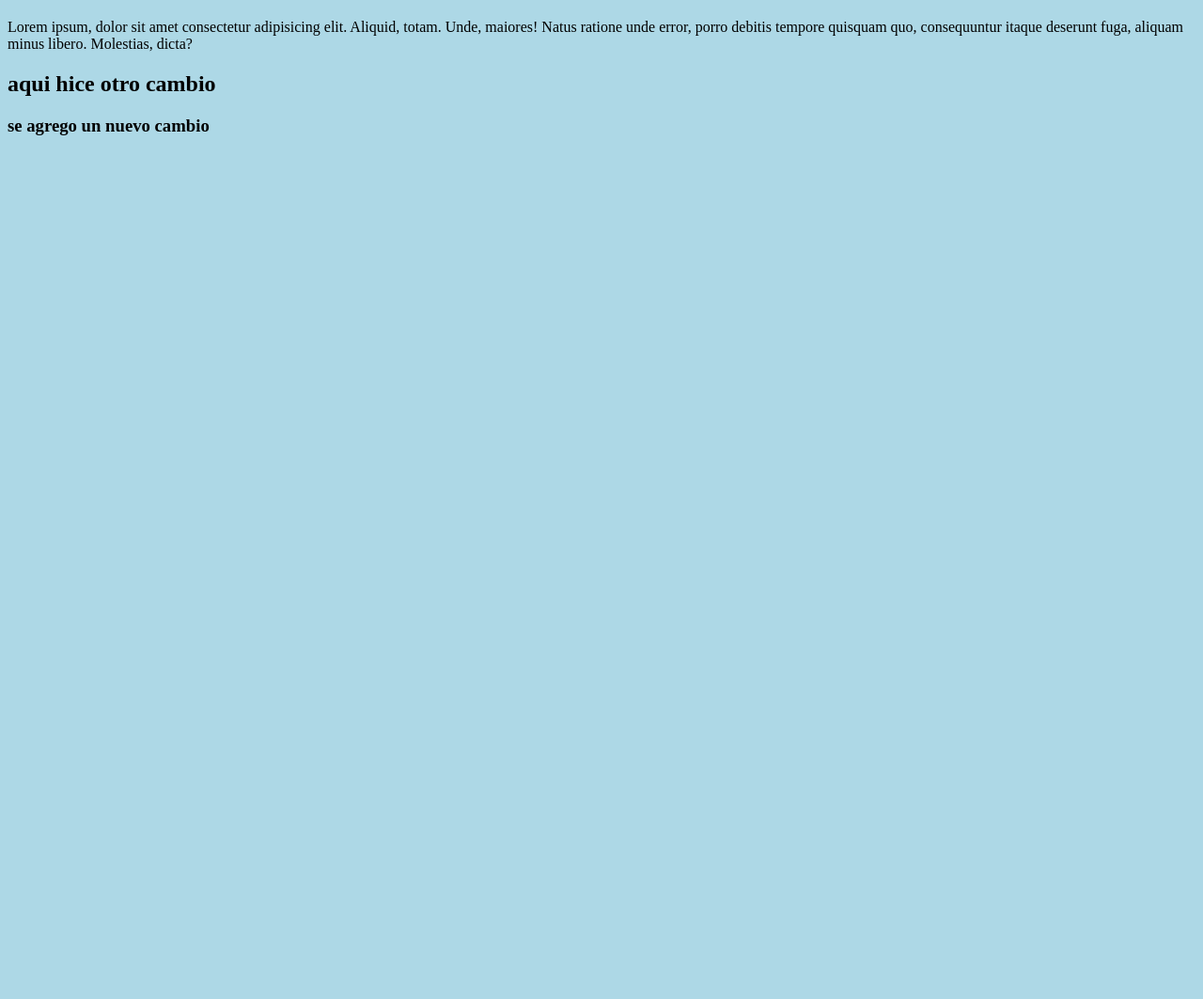
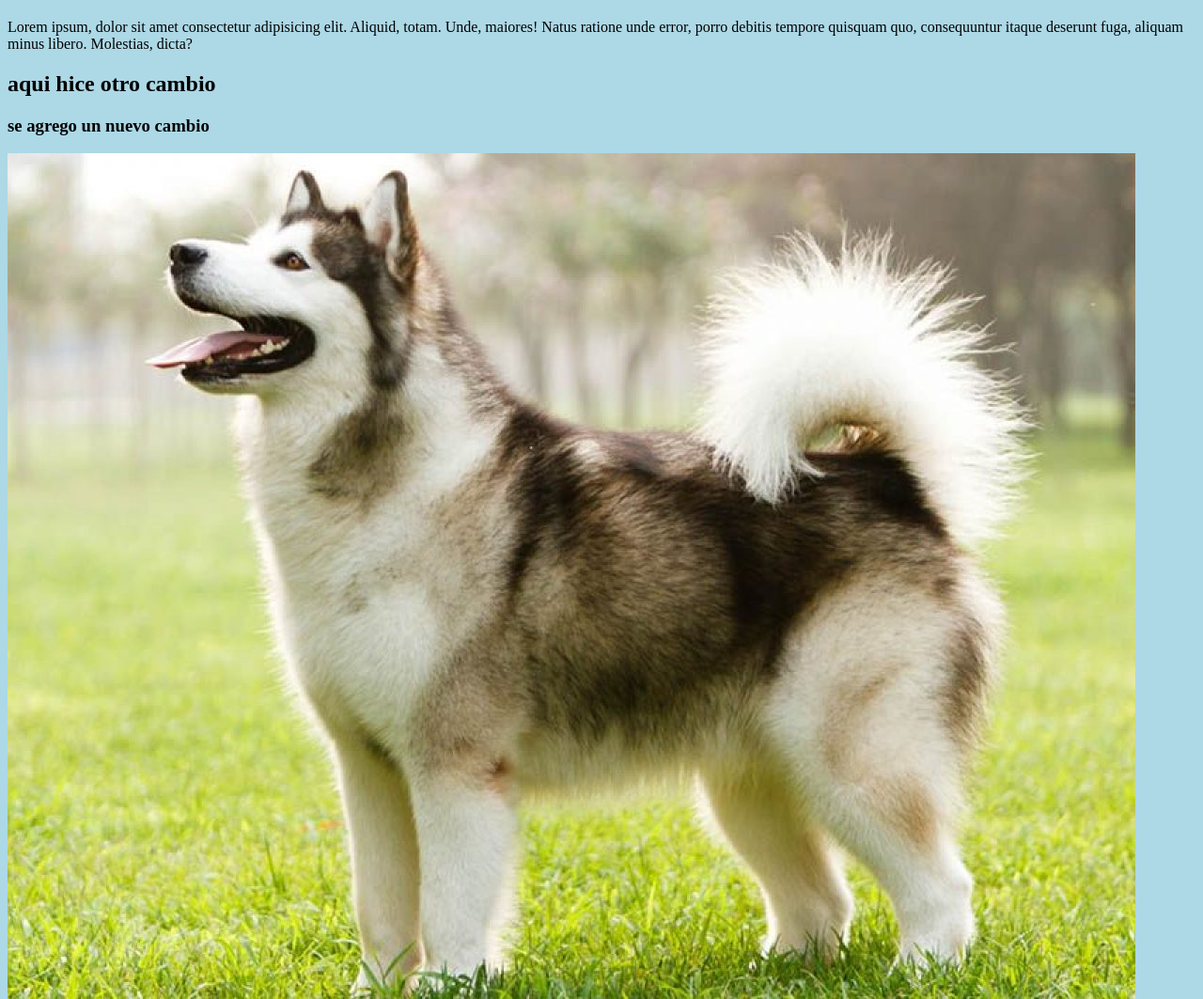
Before and after one commit to Kaiser997/gitpruebas, a plain HTML site: page index.html in a window 1280 px wide. Shown: the part 580-1643 px from the top of the page at 94% size. Before the commit the page ends 800 px from the top, so only its background shows below. Drawn offline with Linux system fonts and the light colour scheme.

Commit message:
se agrego la imagen de alaskan malamute

```diff
--- a/index.html
+++ b/index.html
@@ -16,6 +16,8 @@
         dicta?</p>
         <h2>aqui hice otro cambio</h2>
         <h3>se agrego un nuevo cambio</h3>
+    <div><img src="img/Alaskan-Malamute-tiendanimal-1200x900.jpg" alt=""></div>
+
 </body>
 
 </html>
```
Also changed, not shown: img/Alaskan-Malamute-tiendanimal-1200x900.jpg (added).
